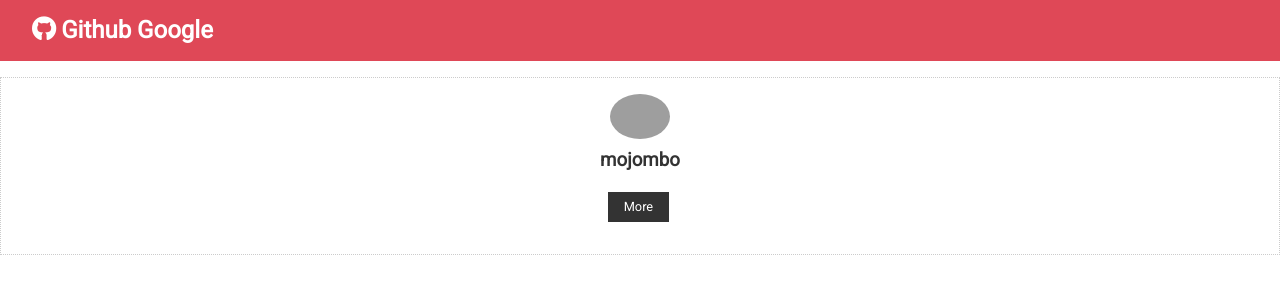
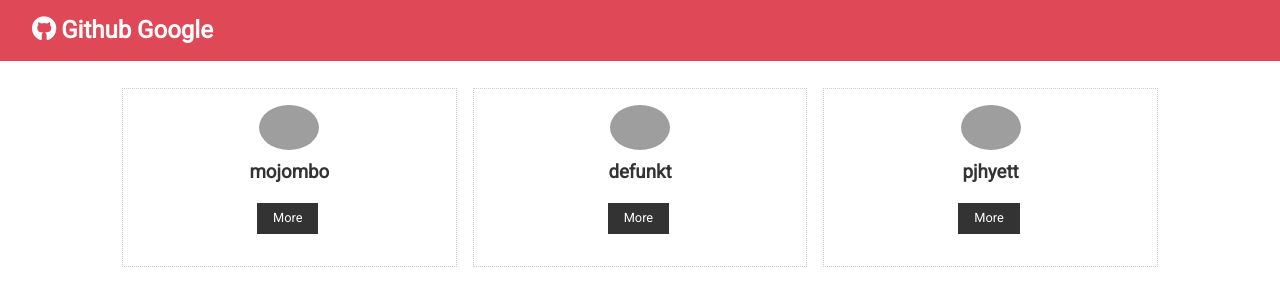
Before and after one commit to Vishwanath760970/github-google, a React (Create React App) app: page / in a window 1280 px wide. Shown: the top 306 px of the page. Built offline with nearby package versions, Linux system fonts and the light colour scheme; grey boxes are pictures that could not be loaded.

Commit message:
users list component

```diff
--- a/src/App.js
+++ b/src/App.js
@@ -3,13 +3,16 @@ import React, { Component } from 'react';
 import './App.css';
 import Navbar from './components/layout/Navbar';
 import UserItem from './components/users/UserItem';
+import Users from './components/users/Users';
 
 class App extends Component {
   render() {
     return (
       <div className='App'>
         <Navbar />
-        <UserItem />
+        <div className='container'>
+          <Users />
+        </div>
       </div>
     );
   }
--- a/src/components/users/UserItem.js
+++ b/src/components/users/UserItem.js
@@ -1,17 +1,8 @@
 import React, { Component } from 'react';
 
 class UserItem extends Component {
-  constructor() {
-    super();
-    this.state = {
-      id: 'id',
-      login: 'mojombo',
-      avatar_url: 'https://avatars0.githubusercontent.com/u/1?v=4',
-      html_url: 'https://github.com/mojombo',
-    };
-  }
   render() {
-    const { login, html_url, avatar_url } = this.state;
+    const { login, html_url, avatar_url } = this.props.user;
     return (
       <div className='card text-center'>
         <img
--- /dev/null
+++ b/src/components/users/Users.js
@@ -0,0 +1,44 @@
+import React, { Component } from 'react';
+import UserItem from './UserItem';
+
+class Users extends Component {
+  state = {
+    users: [
+      {
+        id: '1',
+        login: 'mojombo',
+        avatar_url: 'https://avatars0.githubusercontent.com/u/1?v=4',
+        html_url: 'https://github.com/mojombo',
+      },
+      {
+        id: '2',
+        login: 'defunkt',
+        avatar_url: 'https://avatars0.githubusercontent.com/u/2?v=4',
+        html_url: 'https://github.com/defunkt',
+      },
+      {
+        id: '3',
+        login: 'pjhyett',
+        avatar_url: 'https://avatars0.githubusercontent.com/u/3?v=4',
+        html_url: 'https://github.com/pjhyett',
+      },
+    ],
+  };
+  render() {
+    return (
+      <div style={userStyle}>
+        {this.state.users.map(user => (
+          <UserItem key={user.id} user={user} />
+        ))}
+      </div>
+    );
+  }
+}
+
+const userStyle = {
+  display: 'grid',
+  gridTemplateColumns: 'repeat(3,1fr)',
+  gridGap: '1rem',
+};
+
+export default Users;
```
